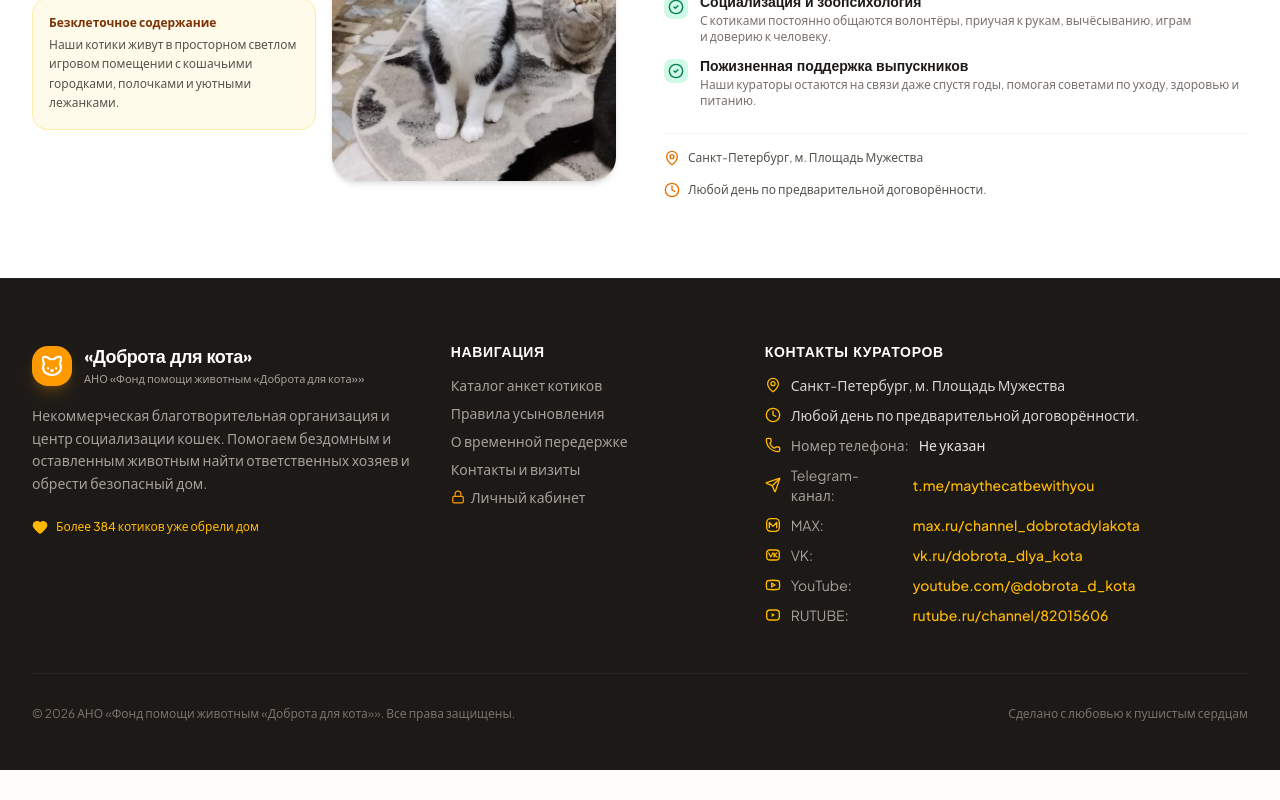
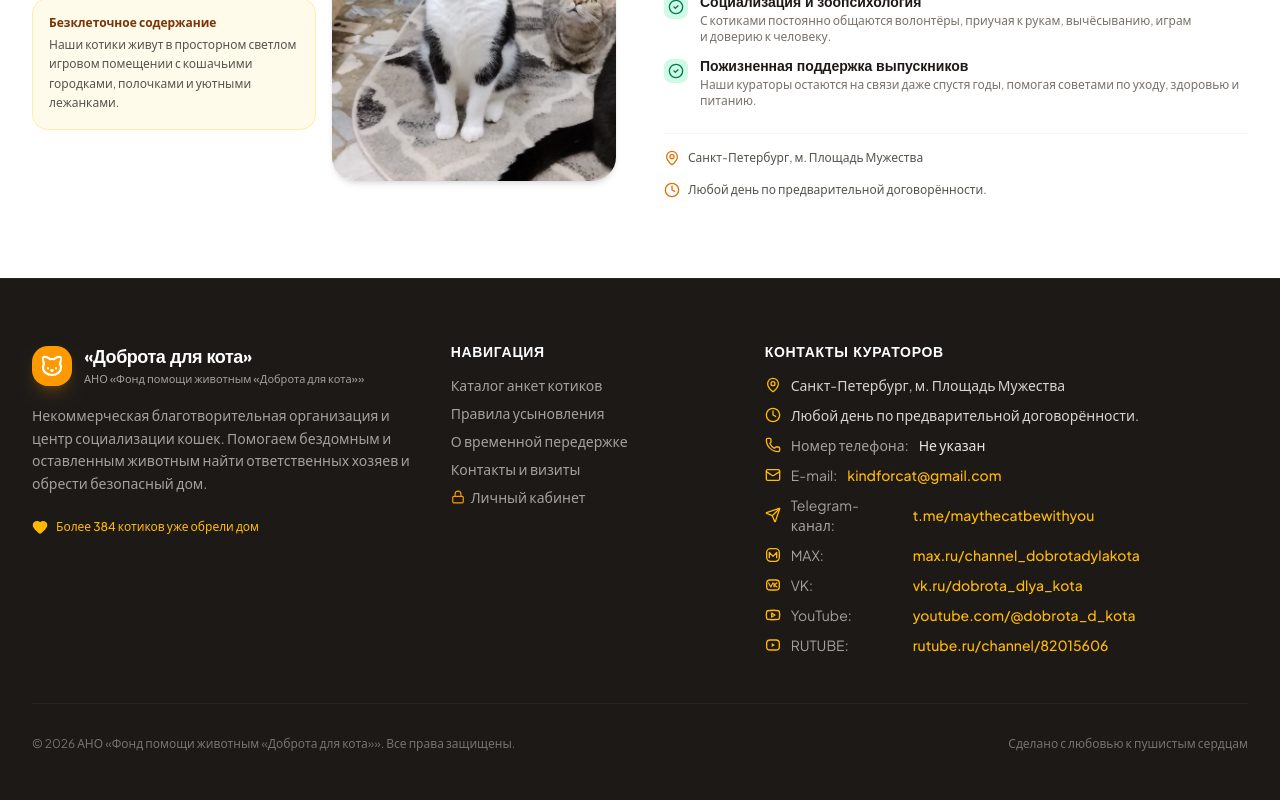
Before and after one commit to harley-davidson-rus/cat-shelter, a React (Vite) app: page / in a window 1280 px wide. Shown: the part 4224-5024 px from the top of the page. Before the commit the page ends 4994 px from the top, so only its background shows below. Built offline with nearby package versions, Linux system fonts and the light colour scheme; no server answers.

Commit message:
Add organization email to public contacts

```diff
--- a/server.ts
+++ b/server.ts
@@ -74,6 +74,7 @@ const siteContactsSchema = z.object({
   address: z.string().trim().min(1).max(300),
   visitingHours: z.string().trim().min(1).max(300),
   phone: z.string().trim().max(100),
+  email: z.union([z.literal(''), z.string().trim().email().max(320)]),
   telegram: z.string().trim().min(1).max(120),
   telegramUrl: z.string().trim().url().max(500),
   maxUrl: optionalUrlSchema.optional().default(''),
@@ -440,6 +441,7 @@ function organizationStructuredData(contacts: SiteContacts): Record<string, unkn
     image: PUBLIC_ORIGIN + '/default_cat.jpg',
     description: 'Фонд помощи животным: лечение, социализация и устройство котиков в ответственные семьи.',
     ...(contacts.phone ? { telephone: contacts.phone } : {}),
+    ...(contacts.email ? { email: contacts.email } : {}),
     address: {
       '@type': 'PostalAddress',
       addressLocality: 'Санкт-Петербург',
--- a/src/App.tsx
+++ b/src/App.tsx
@@ -119,6 +119,7 @@ export default function App() {
     address: SHELTER_INFO.address,
     visitingHours: SHELTER_INFO.visitingHours,
     phone: SHELTER_INFO.phone,
+    email: SHELTER_INFO.email,
     telegram: SHELTER_INFO.telegram,
     telegramUrl: SHELTER_INFO.telegramUrl,
     maxUrl: SHELTER_INFO.maxUrl,
--- a/src/components/AdminDashboard.tsx
+++ b/src/components/AdminDashboard.tsx
@@ -421,6 +421,7 @@ export const AdminDashboard: React.FC<AdminDashboardProps> = ({
       address: contactForm.address.trim(),
       visitingHours: contactForm.visitingHours.trim(),
       phone: contactForm.phone.trim(),
+      email: contactForm.email.trim(),
       telegram: contactForm.telegram.trim(),
       telegramUrl: contactForm.telegramUrl.trim(),
       maxUrl: contactForm.maxUrl.trim(),
@@ -1897,6 +1898,17 @@ export const AdminDashboard: React.FC<AdminDashboardProps> = ({
                         className="w-full px-4 py-3 rounded-xl border border-stone-200 bg-stone-50 text-sm focus:outline-none focus:ring-2 focus:ring-amber-400"
                       />
                     </label>
+                    <label className="space-y-1.5 sm:col-span-2">
+                      <span className="block text-xs font-bold text-stone-700 uppercase tracking-wider">E-mail организации</span>
+                      <input
+                        type="email"
+                        value={contactForm.email}
+                        onChange={(event) => setContactForm((prev) => ({ ...prev, email: event.target.value }))}
+                        placeholder="info@example.ru"
+                        className="w-full px-4 py-3 rounded-xl border border-stone-200 bg-stone-50 text-sm focus:outline-none focus:ring-2 focus:ring-amber-400"
+                      />
+                      <span className="block text-xs text-stone-500">Отображается в разделе «Контакты» на главной странице.</span>
+                    </label>
                     <label className="space-y-1.5">
                       <span className="block text-xs font-bold text-stone-700 uppercase tracking-wider">Подпись Telegram</span>
                       <input
--- a/src/components/Footer.tsx
+++ b/src/components/Footer.tsx
@@ -1,5 +1,5 @@
 import React from 'react';
-import { Cat as CatIcon, Heart, MapPin, Clock, Send, Lock, Phone, Youtube } from 'lucide-react';
+import { Cat as CatIcon, Heart, MapPin, Clock, Send, Lock, Phone, Mail, Youtube } from 'lucide-react';
 import { SiteContacts, ShelterStats } from '../types';
 
 export const MaxIcon = ({ className = '' }: { className?: string }) => (
@@ -123,6 +123,18 @@ export const Footer: React.FC<FooterProps> = ({ contacts, shelterStats, onOpenAd
                 <span className="text-stone-400">Номер телефона:</span>
                 <span className="font-medium text-stone-200">{contacts.phone || 'Не указан'}</span>
               </li>
+              {contacts.email && (
+                <li className="flex items-center gap-2.5">
+                  <Mail className="w-4 h-4 text-amber-400 shrink-0" />
+                  <span className="text-stone-400">E-mail:</span>
+                  <a
+                    href={`mailto:${contacts.email}`}
+                    className="min-w-0 break-all font-medium text-amber-400 transition-colors hover:text-amber-300 hover:underline"
+                  >
+                    {contacts.email}
+                  </a>
+                </li>
+              )}
               <li className="grid grid-cols-[1rem_7rem_minmax(0,1fr)] items-center gap-x-2.5">
                 <Send className="w-4 h-4 text-amber-400 shrink-0" />
                 <span className="text-stone-400">Telegram-канал:</span>
--- a/src/data/cats.ts
+++ b/src/data/cats.ts
@@ -51,6 +51,7 @@ export const SHELTER_INFO = {
   address: 'Санкт-Петербург, м. Площадь Мужества',
   visitingHours: 'Любой день по предварительной договорённости.',
   phone: '',
+  email: 'kindforcat@gmail.com',
   telegram: 't.me/maythecatbewithyou',
   telegramUrl: 'https://t.me/maythecatbewithyou',
   maxUrl: 'https://max.ru/channel_dobrotadylakota',
--- a/src/types.ts
+++ b/src/types.ts
@@ -104,6 +104,7 @@ export interface SiteContacts {
   address: string;
   visitingHours: string;
   phone: string;
+  email: string;
   telegram: string;
   telegramUrl: string;
   maxUrl: string;
```
Also changed, not shown: 1 other file (tests, documents, lock files or other folders).
